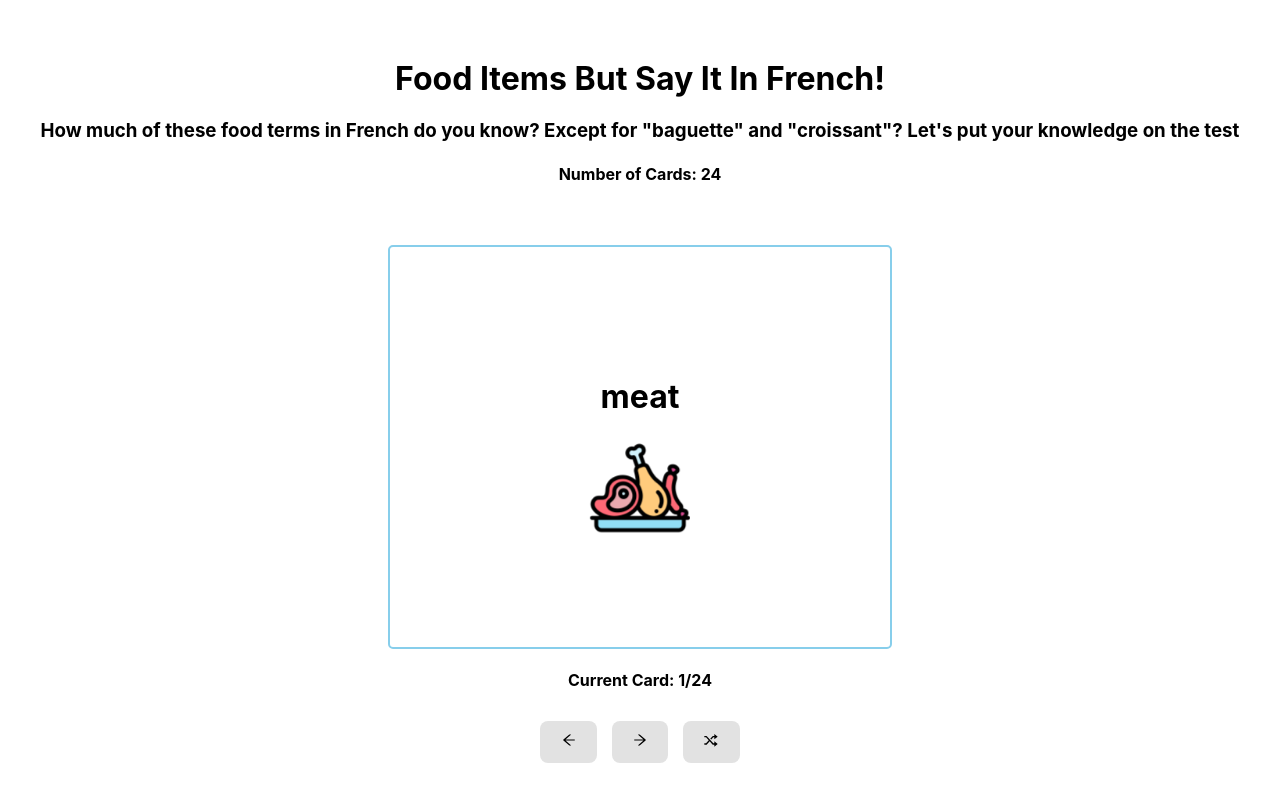
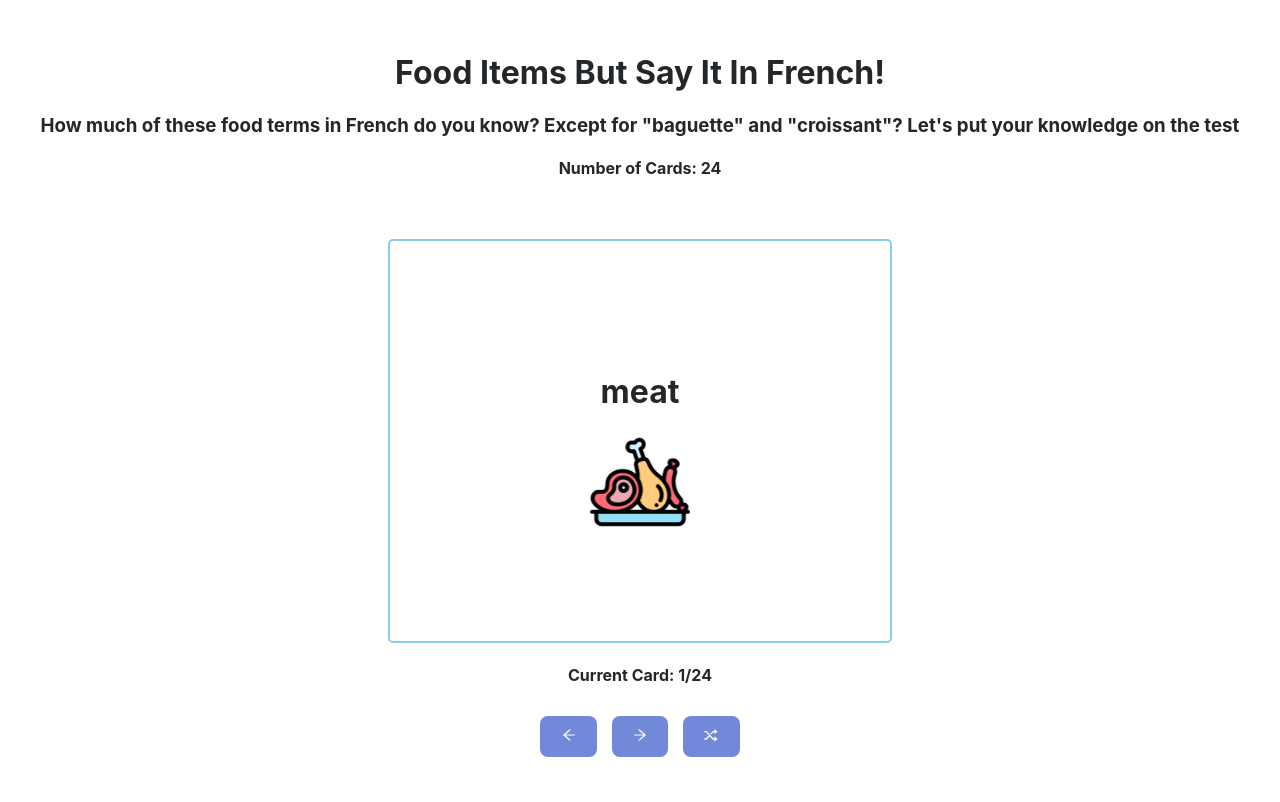
Before and after one commit to HafsaSarker/Flashcards-App, a React (Vite) app in the folder flashcards/: page / in a window 1280 px wide. Shown: the top 802 px of the page. Built offline with nearby package versions, Linux system fonts and the light colour scheme.

Commit message:
change button and font styles

```diff
--- a/flashcards/src/App.css
+++ b/flashcards/src/App.css
@@ -3,6 +3,7 @@
   margin: 0 auto;
   padding: 2rem;
   text-align: center;
+  color:#23272a;
 }
 .App {
   display: flex;
@@ -20,6 +21,7 @@
 
 .btn-container{
   margin-top: 10px;
+  margin-bottom: 20px;
   display: flex;
   gap: 15px;
 }
--- a/flashcards/src/index.css
+++ b/flashcards/src/index.css
@@ -95,6 +95,7 @@ button:focus-visible {
 @media (prefers-color-scheme: light) {
 
   button {
-    background-color: #e2e2e2;
+    background-color: 	#7289da;
+    color: #fafafa;
   }
 }
```
